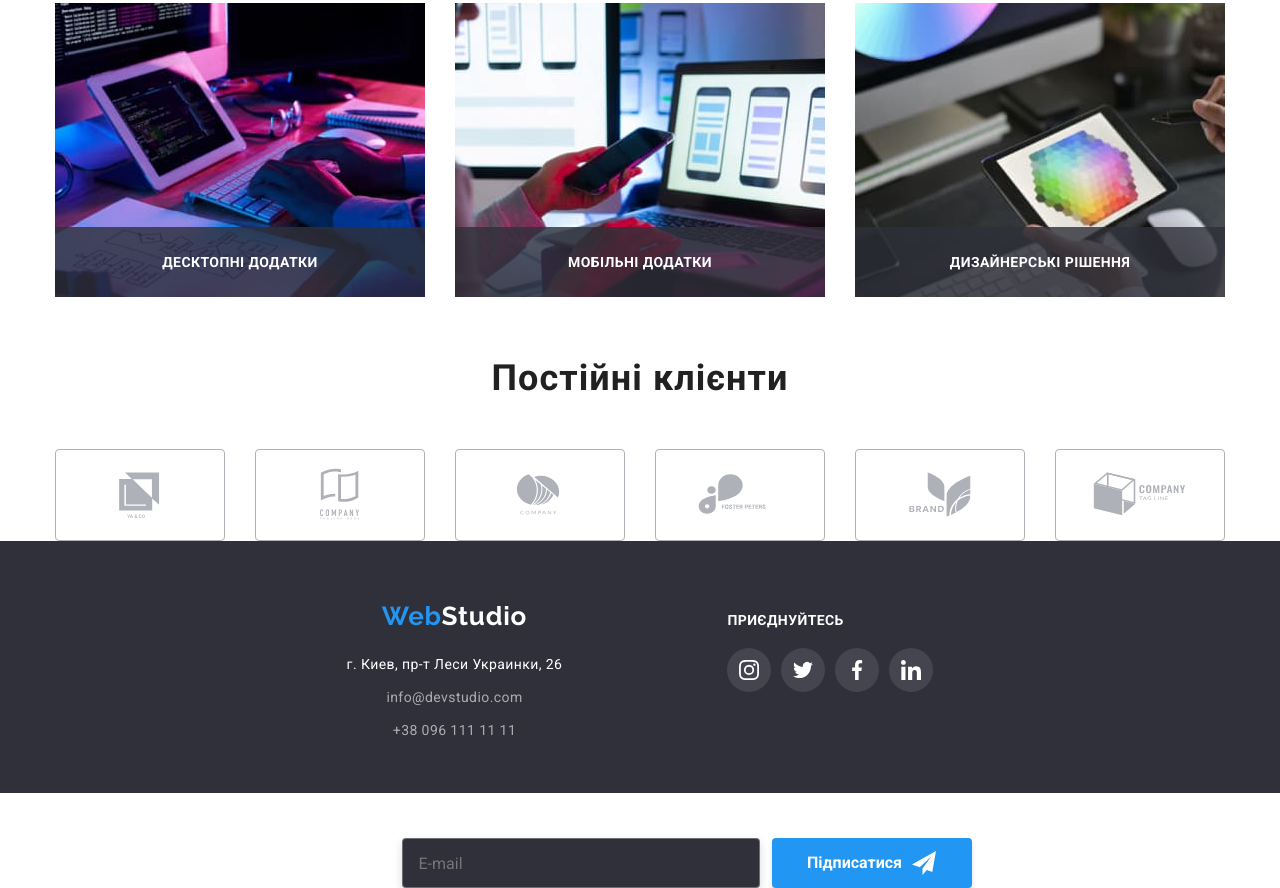
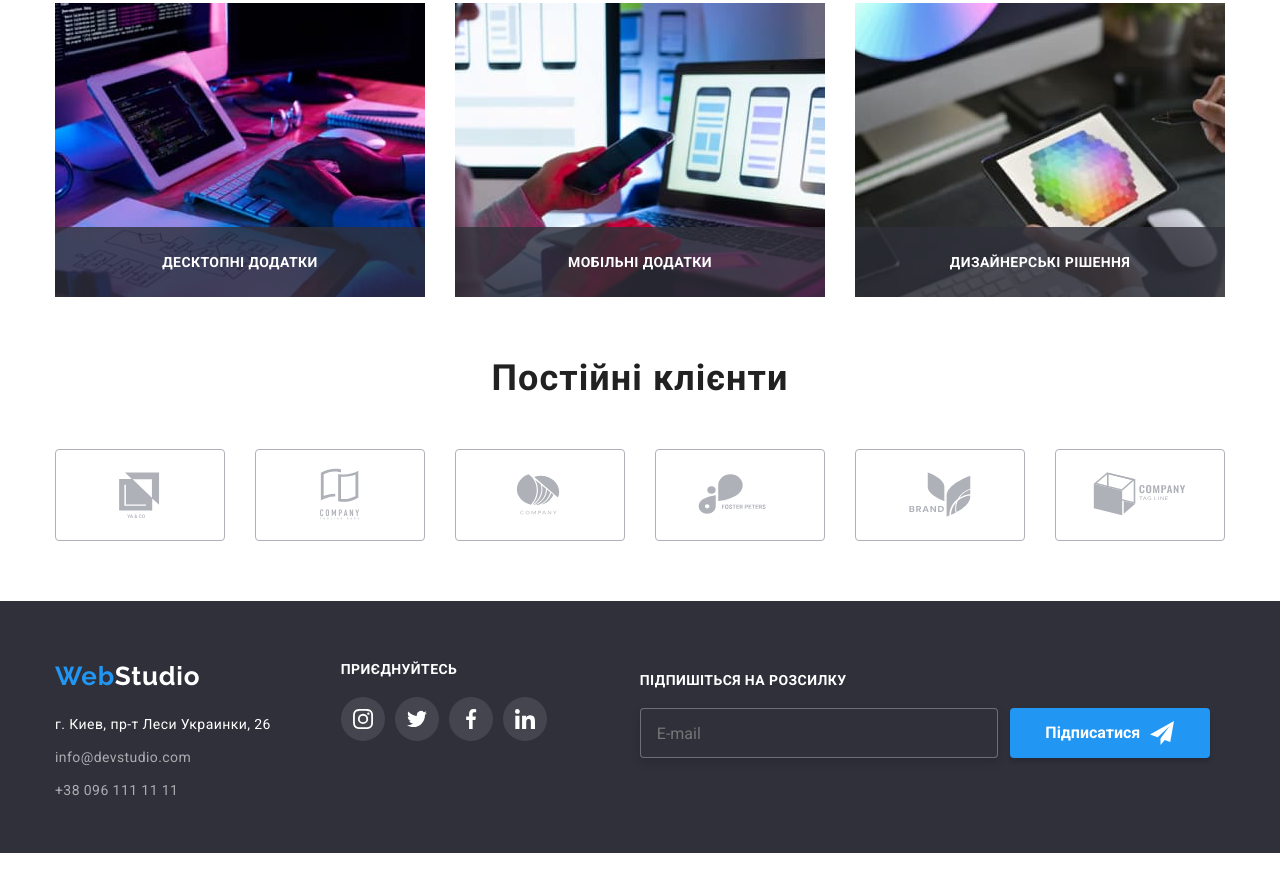
Before and after one commit to AleksaLuki/goit-markup-hw-08, a plain HTML site: page index.html in a window 1280 px wide. Shown: the part 1182-2070 px from the top of the page. After the commit the page ends 2044 px from the top, so only its background shows below. Drawn offline with nearby package versions, Linux system fonts and the light colour scheme.

Commit message:
footerhw8
footerhw8

```diff
--- a/sass/components/_clients.scss
+++ b/sass/components/_clients.scss
@@ -1,12 +1,15 @@
 .our-clients {
   // @include container;
 
-  padding: 60px 0 0;
+  padding-top: 60px;
+  padding-bottom: 60px;
+  padding-left: 0;
+  padding-right: 0;
 
   }
 
   .clients-title {
-    margin-bottom: 50px;
+    margin-bottom: 30px;
     font-family: var(--primary-font);
     font-style: normal;
     font-weight: 700;
@@ -17,6 +20,7 @@
     color: #212121;
 
     @media screen and (min-width: 1200px) {
+      margin-bottom: 50px;
       font-size: 36px;
       line-height: calc(42 / 36);}
   }
--- a/sass/components/_footer.scss
+++ b/sass/components/_footer.scss
@@ -7,6 +7,7 @@
     @media screen and (min-width: 1200px) {
       height: 252px;
     }
+
   }
   .logo-footer {
     display: block;
@@ -18,43 +19,27 @@
     line-height: calc(31 / 26);
     letter-spacing: 0.03em;
 
-    @media screen and (min-width: 480px) {
+    @media screen and (max-width: 1199px) {
     text-align: center;
     }
   }
   .footer-block {
 
-    display: flex;
-    align-items: baseline;
-    margin-bottom: 60px;
+    @media screen and (max-width: 1199px) {
+      text-align: center;
+    }
+    @media screen and (min-width: 1200px) {
+      display: flex;
+      align-items: baseline;
 
-    @media screen and (min-width: 480px) {
-      display: flex;
-     flex-wrap: wrap;
-     justify-content: center;
-     align-items: center;
-     margin: 0 auto;
     }
-
-    // @media screen and (min-width: 1200px) {
-    // display: flex;
-    // flex-wrap: nowrap;
-    // align-items: baseline;
-    // margin-bottom: 60px;
-    // }
-
   }
   .footer-container-wrapper {
-    display: flex;
-    align-items: baseline;
 
-    @media screen and (max-width: 480px) {
-      display: block;
-    }
     @media screen and (min-width: 768px) {
       display: flex;
-      // justify-content: space-around;
-      flex-wrap: wrap;
+      justify-content: space-around;
+
     }
   }
   .last-part-footer {
@@ -71,21 +56,10 @@
   .footer-item:not(:last-child) {
     margin-bottom: 9px;
   }
-
-  @media screen and (min-width: 480px) {
-    .footer-list {
-      text-align: center;
-      margin-bottom: 60px;
-    }
+  .footer-list {
+    margin-bottom: 60px;
   }
 
-  @media screen and (min-width: 480px) {
-    .socials {
-      text-align: center;
-      margin-bottom: 60px;
-
-    }
-  }
   .footer-address {
     font-style: normal;
     font-size: 14px;
@@ -107,20 +81,13 @@
     letter-spacing: 0.03em;
     color: rgba(255, 255, 255, 0.6);
   }
+
   .footer-icon {
-    margin-left: 70px;
 
-    @media screen and (min-width: 480px) {
-      margin: 0 auto;
+    @media screen and (min-width: 1200px) {
+      margin-left: 70px;
     }
 
-    @media screen and (min-width: 768px) {
-      margin-left: 165px;
-    }
-
-    // @media screen and (max-width: 1199.98px) {
-    // margin-left: 165px;
-    // }
   }
   .block-text {
     margin-bottom: 20px;
@@ -133,16 +100,19 @@
     text-transform: uppercase;
     color: #ffffff;
 
-    @media screen and (min-width: 480px) {
       margin-left: auto;
       margin-top: auto;
       text-align: center;
-    }
+
     @media screen and (min-width: 1200px) {
       text-align: left;
     }
 
   }
+  .socials {
+    margin-bottom: 60px;
+  }
+
   .footer-social-link {
     display: flex;
     align-items: center;
@@ -194,13 +164,6 @@
   }
   .footer-form-block {
 
-      // @media screen and (min-width: 480px) {
-      // display: flex;
-      // flex-direction: column;
-      // align-items: center;
-      // justify-content: center;
-      // max-width: 480px;
-      // }
       @media screen and (max-width: 1199.98px) {
         display: flex;
         flex-direction: column;
--- a/sass/components/_header.scss
+++ b/sass/components/_header.scss
@@ -2,6 +2,7 @@
   .header {
     background-color: #ffffff;
     border-bottom: 1px solid #ececec;
+
   }
   // @media screen and (max-width: 767.98px) {
   //   .site-nav-list.contacts-list {
@@ -90,12 +91,18 @@
     display: flex;
     align-items: center;
     margin-left: auto;
+
+    @media screen and (max-width: 767.98px) {
+      display: none;
+    }
   }
 
 .contacts-list {
     display: flex;
     margin-right: auto;
     align-items: center;
+
+
 
     @media screen and (max-width: 1199.98px) {
       display: flex;
@@ -106,12 +113,6 @@
       }
   }
 
-
-  @media screen and (max-width: 767.98px) {
-    .contacts-list {
-      display: none;
-    }
-    }
 
 .contact {
     padding: 32px 0;
@@ -135,7 +136,6 @@
 .mail-link {
     display: flex;
     align-items: center;
-    margin-right: 30px;
     font-weight: 500;
     font-size: 14px;
     line-height: calc(16 / 14);
@@ -155,8 +155,11 @@
         font-size: 12px;
         line-height: calc(14 / 12);
          }
+         @media screen and (min-width: 1200px) {
+          margin-right: 30px;
+         }
+  }
 
-  }
 .mail-icon {
     margin-right: 10px;
     fill: currentColor;
--- a/sass/components/_list-our.scss
+++ b/sass/components/_list-our.scss
@@ -1,6 +1,5 @@
 .list-our {
   // @include container;
-
         padding: 60px 0 0;
 
         @media screen and (min-width: 768px) {
--- a/sass/components/_logo.scss
+++ b/sass/components/_logo.scss
@@ -1,6 +1,5 @@
 .logo {
     display: block;
-    margin-right: 93px;
     text-decoration: none;
     font-family: var(--secondary-font);
     font-style: normal;
@@ -11,6 +10,9 @@
 
     @media screen and (min-width: 768px) {
       margin-right: 88px; }
+
+     @media screen and (min-width: 1200px) {
+        margin-right: 93px; }
   }
 
   .first-part,
--- a/sass/components/_navigation.scss
+++ b/sass/components/_navigation.scss
@@ -8,7 +8,7 @@
 .site-nav-list {
     display: flex;
     align-items: center;
-    margin-right: 96px;
+    margin-right: 90px;
 
     @media screen and (min-width: 1200px) {
       margin-right: 318px; }
```
Also changed, not shown: css/main.css, css/main.min.css, 2 other files.
